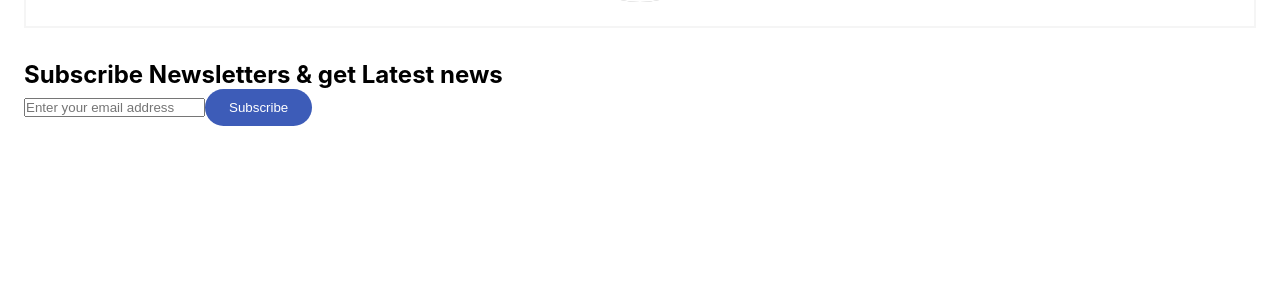
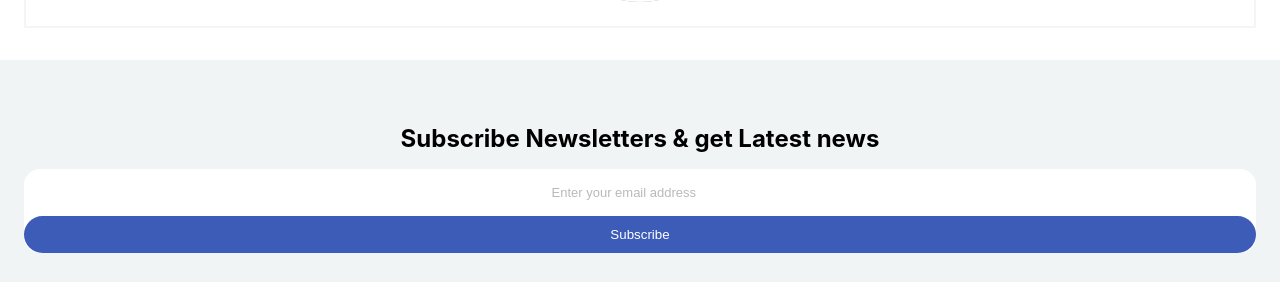
Before and after one commit to ajaythopate/Flight-Booking-Website-, a React (Create React App) app in the folder flight/: page / in a window 1280 px wide. Shown: the part 5184-5466 px from the top of the page. Before the commit the page ends 5310 px from the top, so only its background shows below. Built offline with nearby package versions, Linux system fonts and the light colour scheme; grey boxes are pictures that could not be loaded.

Commit message:
Subscribe page  css   added

```diff
--- a/flight/src/components/Subscribes/Subscribes.js
+++ b/flight/src/components/Subscribes/Subscribes.js
@@ -1,8 +1,9 @@
 import React from 'react';
+import "../../components/Subscribes/subscribes.css";
 
 const Subscribes = () => {
   return (
-    <div classsName="subscribe section">
+    <div className="subscribe section">
       <div className="sectionConatiner container">
         <h2>Subscribe Newsletters & get Latest news</h2>
         <div className="inputDiv flex">
--- a/flight/src/components/Subscribes/subscribes.css
+++ b/flight/src/components/Subscribes/subscribes.css
@@ -0,0 +1,45 @@
+
+:root{
+  --prmiaryColor:hsl(225 ,50%,48%);
+  --secondaryColor:hsl(180,17%,95%);
+  --colorOne:hsl(15,74%,70%);
+  --colorTwo:hsl(28,100%,82%);
+--HoverColor:hsl(225,56%,59%);
+--WhiteColor:  hsl(0,0%,100%);
+--blackColor:  hsl(0,0%,12%);
+--textColor:  hsl(240,1%,48%);
+--borderColor:  hsl(0,0%,83%);
+--WhiteColorDeam:  hsl(0,0%,93%);
+--greyBg:  hsl(0,0%,96%);
+--greyText:  hsl(145,145,145);
+--inputColor:  hsl(330,12%,97%);
+--bosShadow:  box-Shadow: rgba(0,0,0,0,0.1) 0px 10px 15px -3px ,rgba(0,0,0.05)
+0px 4px 6px -2px;
+
+}
+.subscribe{
+    background: var(--secondaryColor);
+}
+
+.sectionConatiner{
+    text-align: center;
+}
+.inputDiv{
+    margin-top: 1rem;
+    flex-direction: column;
+    background: var(--WhiteColor);
+    border-radius: 1rem;
+}
+.inputDiv input{
+border: none;
+outline: none;
+background: transparent;
+padding: 1rem .5rem;
+}
+.inputDiv ::placeholder{
+    font-size: 13px;
+    opacity: .5;
+}
+.btn{
+    width: 100%;
+}
```
